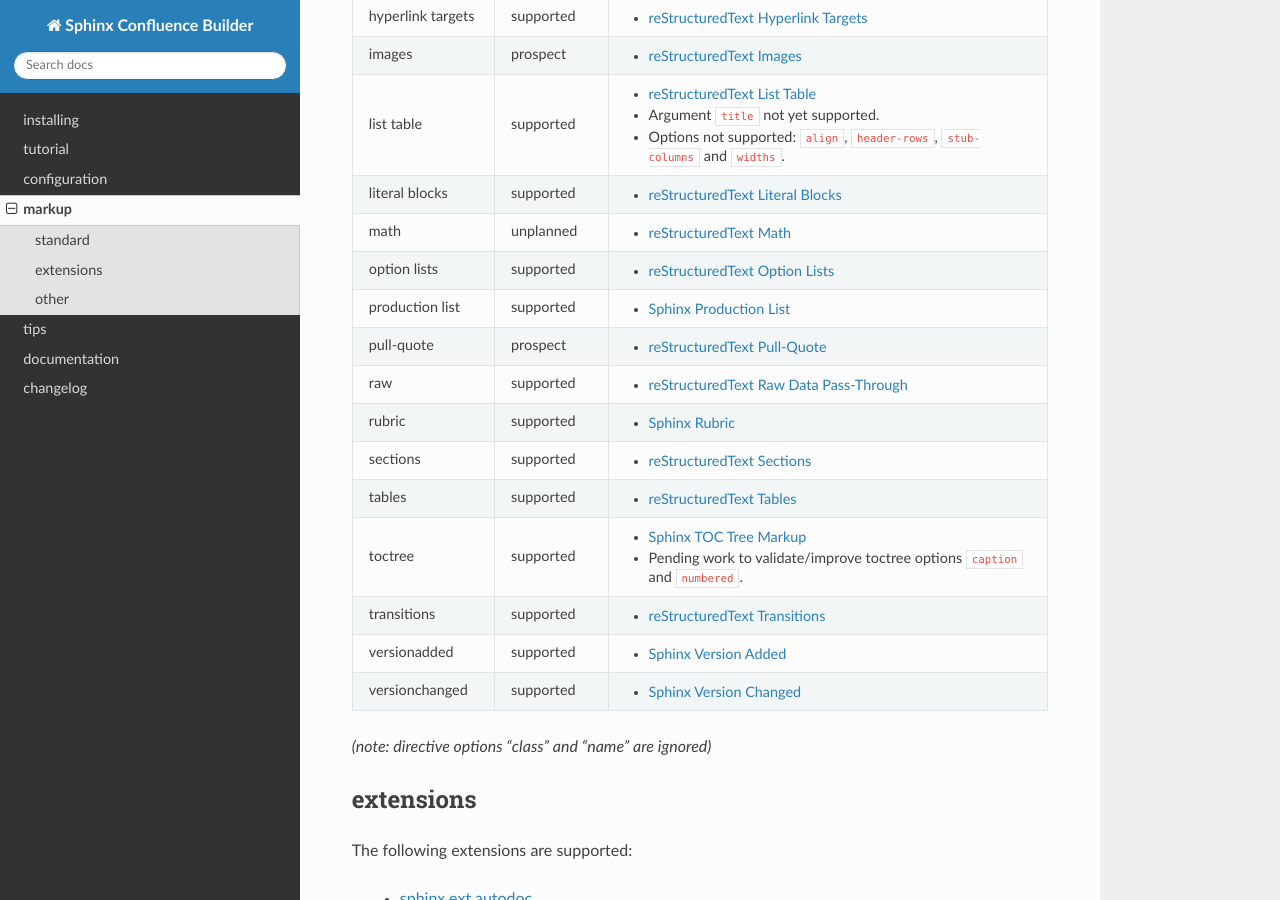
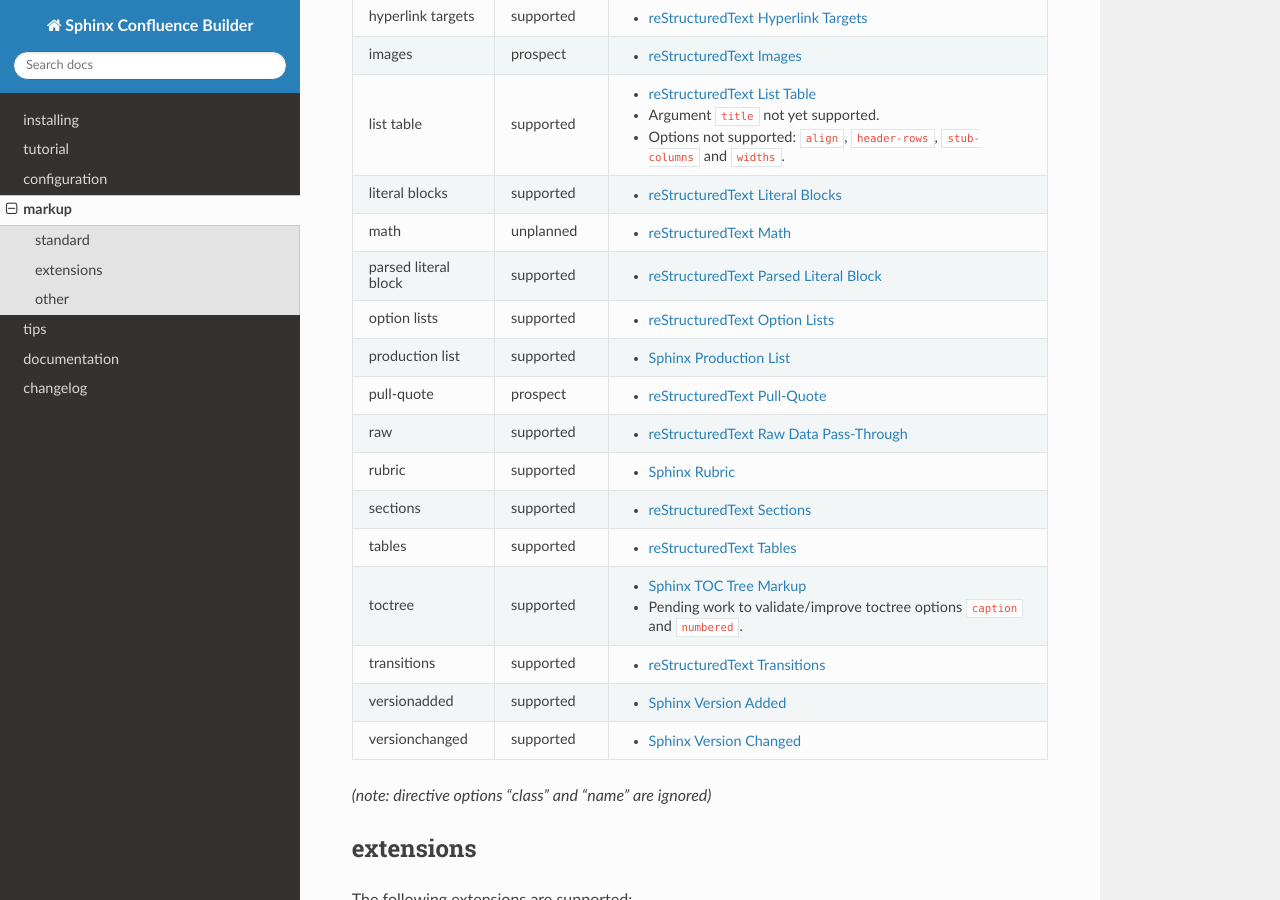
Before and after one commit to sphinx-contrib/confluencebuilder, a Sphinx documentation site: the page built from doc/markup.rst, in a window 1280 px wide and 900 px high, scrolled down 1199 px. Built offline with Sphinx 7.4.7 and the Read the Docs theme 2.0.0, drawn with Linux system fonts in a browser that asks for light colours.

Commit message:
doc: updating markup status for parsed literal block
Update the markup documentation to reflect recently added support for
the parsed literal block directive.

Signed-off-by: James Knight <james.d.knight@live.com>

```diff
--- a/doc/markup.rst
+++ b/doc/markup.rst
@@ -54,6 +54,7 @@
                                        ``widths``.
 literal blocks         supported     - `reStructuredText Literal Blocks`_
 math                   unplanned     - `reStructuredText Math`_
+parsed literal block   supported     - `reStructuredText Parsed Literal Block`_
 option lists           supported     - `reStructuredText Option Lists`_
 production list        supported     - `Sphinx Production List`_
 pull-quote             prospect      - `reStructuredText Pull-Quote`_
@@ -107,6 +108,7 @@
 .. _reStructuredText Literal Blocks: http://docutils.sourceforge.net/docs/ref/rst/restructuredtext.html#literal-blocks
 .. _reStructuredText Math: http://docutils.sourceforge.net/docs/ref/rst/directives.html#math
 .. _reStructuredText Option Lists: http://docutils.sourceforge.net/docs/ref/rst/restructuredtext.html#option-lists
+.. _reStructuredText Parsed Literal Block: http://docutils.sourceforge.net/docs/ref/rst/directives.html#parsed-literal-block
 .. _reStructuredText Pull-Quote: http://docutils.sourceforge.net/docs/ref/rst/directives.html#pull-quote
 .. _reStructuredText Raw Data Pass-Through: http://docutils.sourceforge.net/docs/ref/rst/directives.html#raw-data-pass-through
 .. _reStructuredText Sections: http://docutils.sourceforge.net/docs/ref/rst/restructuredtext.html#sections
```
